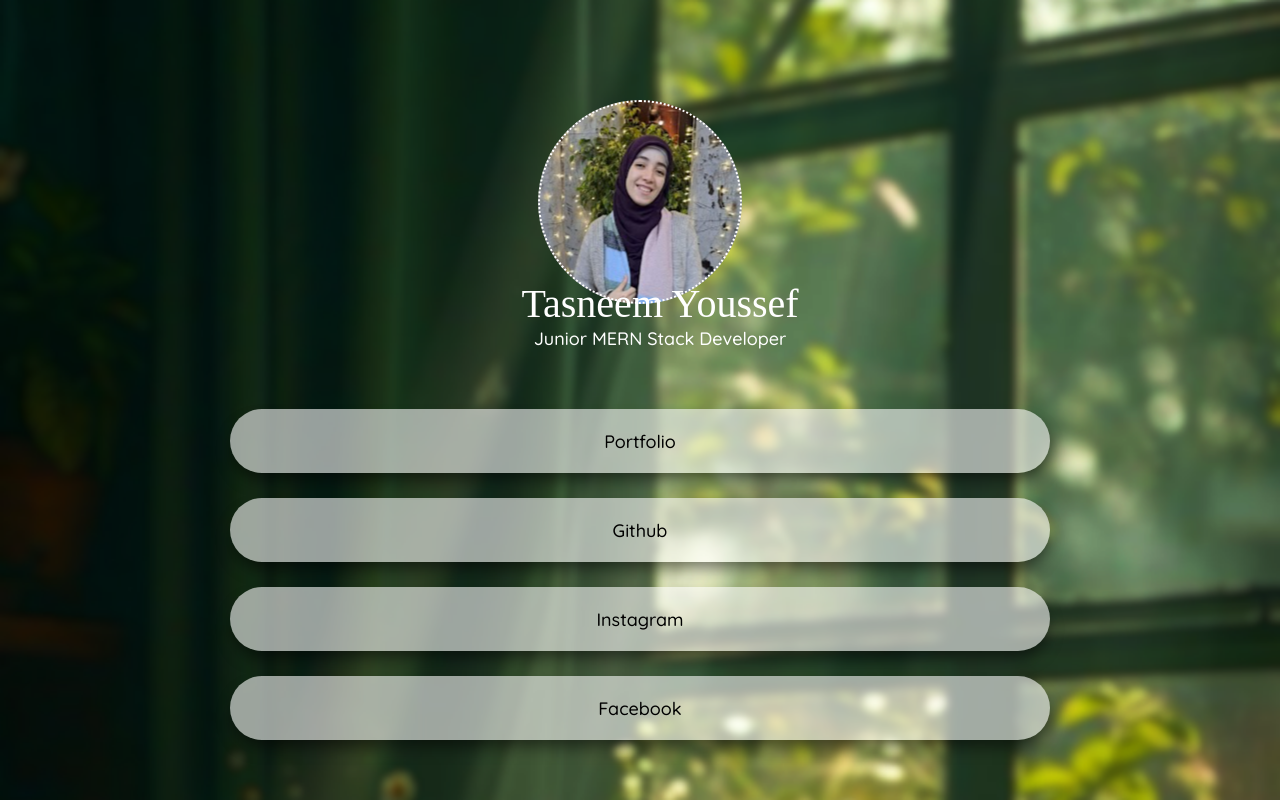
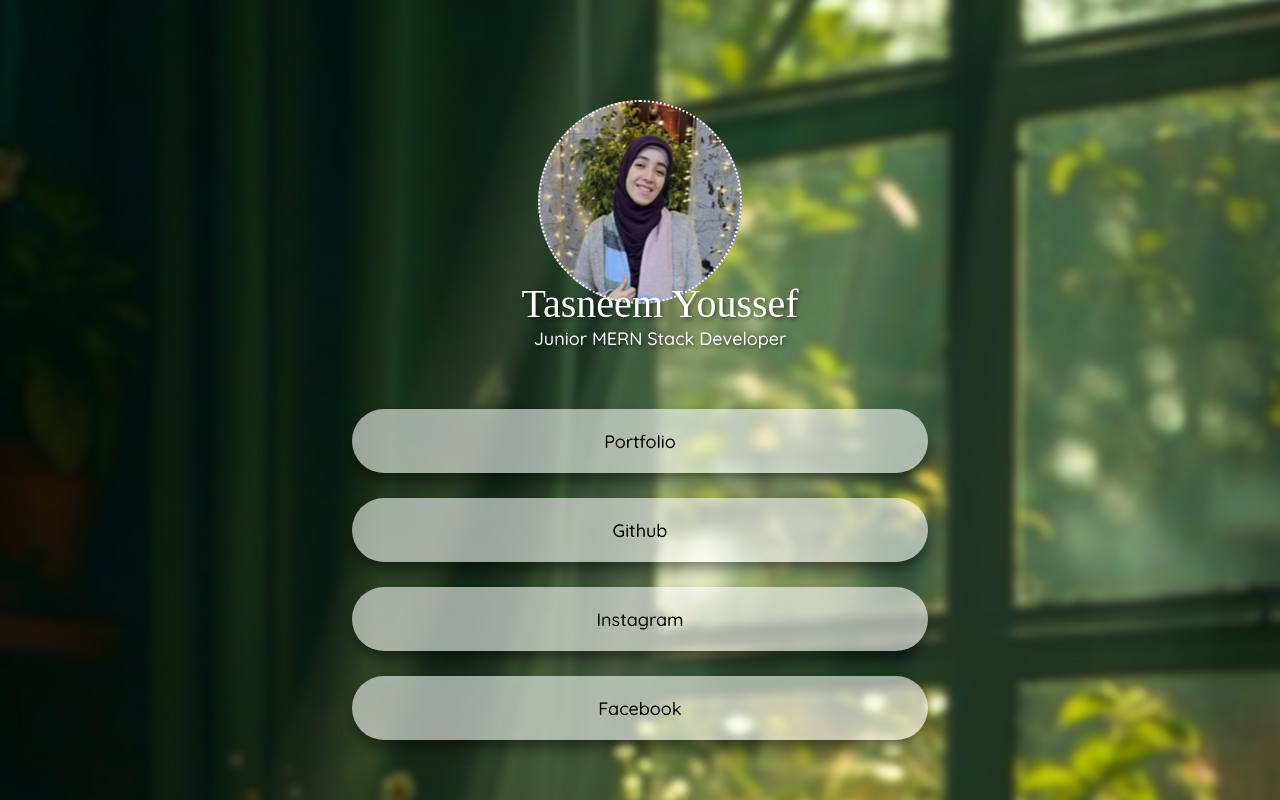
Before and after one commit to Nemo97-76/linktree, a React (Vite) app: page / in a window 1280 px wide. Built offline with nearby package versions, Linux system fonts and the light colour scheme; a web font is replaced by a local one.

Commit message:
update Image size

```diff
--- a/package.json
+++ b/package.json
@@ -7,7 +7,8 @@
     "dev": "vite --host",
     "build": "vite build",
     "lint": "eslint .",
-    "preview": "vite preview"
+    "preview": "vite preview",
+    "start": "npm run dev"
   },
   "dependencies": {
     "@emotion/react": "^11.13.3",
@@ -16,7 +17,8 @@
     "@mui/joy": "^5.0.0-beta.48",
     "@mui/material": "^5.16.7",
     "react": "^18.3.1",
-    "react-dom": "^18.3.1"
+    "react-dom": "^18.3.1",
+    "react-router-dom": "^6.26.1"
   },
   "devDependencies": {
     "@eslint/js": "^9.9.0",
--- a/src/App.css
+++ b/src/App.css
@@ -28,8 +28,10 @@
   }
 
   .personalIMG {
-    width: 200px;
-    height: 200px;
+    width: 30vw;
+    height: 30vw;
+    max-width: 200px;
+    max-height: 200px;
     border-radius: 50%;
     margin: 5vh auto auto;
     background-image: url(./assets/cropped-image.png);
@@ -43,6 +45,8 @@
     text-align: center;
     position: absolute;
     top: 30vh;
+    text-shadow: 2px 2px 4px rgba(0, 0, 0, 0.5); /* Add text shadow */
+
   }
 
   .bodoni-moda-sc-header {
@@ -51,6 +55,7 @@
     font-weight: 400;
     font-size: 40px;
     font-style: normal;
+    text-shadow: 2px 2px 4px rgba(0, 0, 0, 0.5); /* Add text shadow */
   }
 
   .quicksand-span {
@@ -72,7 +77,7 @@
     height: 8vh;
     background-color: rgba(255, 255, 255, 0.589);
     color: black;
-    width: 80%;
+    width: 45vw;
     text-align: center;
     margin: auto;
     position: relative;
```
Also changed, not shown: 2 other files (tests, documents, lock files or other folders).
